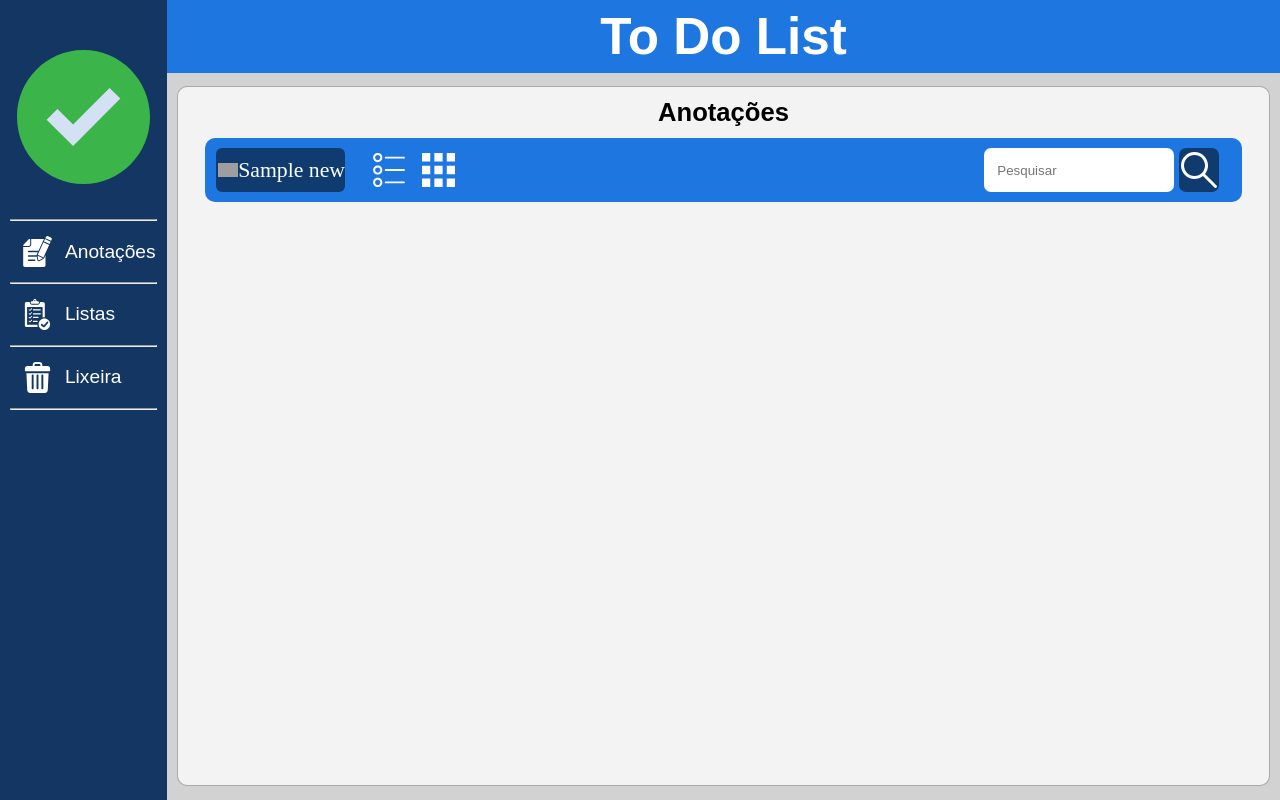
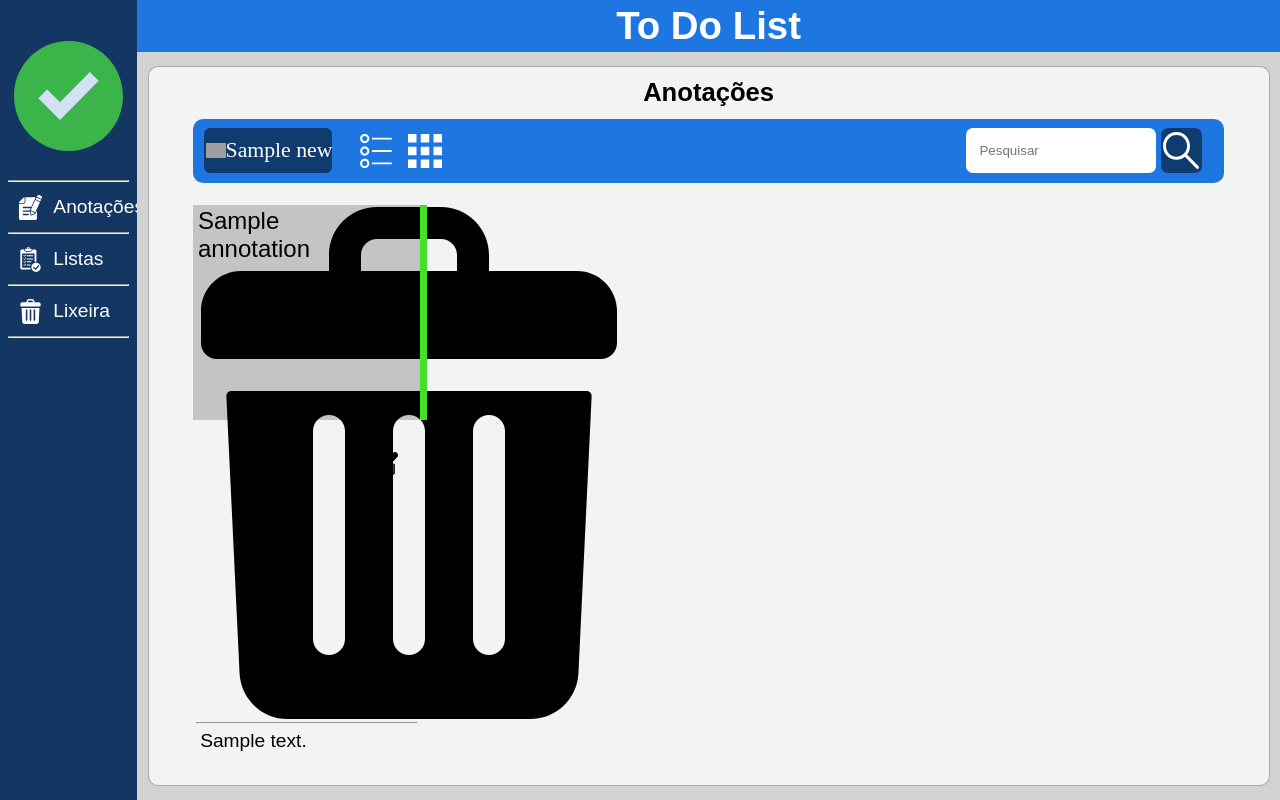
Before and after one commit to Weverton-Vitor/to-do-list, a Django app: template project/apps/annotations/templates/annotation_list.html in a window 1280 px wide. Run offline with Django 3.2, Linux system fonts and the light colour scheme; the template is opened without the code that fills it: most values are stand-ins (such as "Sample title", 1, 10 or a date in 2020); some web fonts are replaced; grey boxes are pictures that could not be loaded.

Commit message:
Listing the annotations

```diff
--- a/project/apps/annotations/templates/annotation_list.html
+++ b/project/apps/annotations/templates/annotation_list.html
@@ -14,6 +14,49 @@
 
 {% include "includes/search_bar.html" %}
 
+<div id='content'>
+    {% for annotation in annotations%}
+    <div id="annotation-container">
+
+        <div id="annotation-content">
+
+            <div id="annotation-header">
+
+                <p id="annotation-title">{{annotation.title}}</p>
+
+                <div id="annotation-options">
+                    <button  class="btn btn-option" title="Editar">
+                        <img src="{% static 'images/edit.svg' %}" alt="Editar">
+                    </button>
+
+                    <button class="btn btn-option"  title="Excluir">
+                        <img src="{% static 'images/trash-black.svg' %}" alt="Excluir">
+                    </button>
+                </div>
+
+            </div>
+
+            <hr id="line-options">
+
+            <div id="annotation-body">
+                <p>{{annotation.description}}</p>
+            </div>
+
+        </div>
+
+        {% if annotation.priority == 1 %}
+        <div id="status-bar" style='background: #8E0000'></div>
+        {% elif  annotation.priority == 2 %}
+        <div id="status-bar" style='background: #EDF201'></div>
+        {% else %}
+        <div id="status-bar" style='background: #44DE2B'></div>
+
+        {% endif %}
+
+    </div>
+    {% endfor %}
+</div>
+
 {% endblock content %}
 
 {% block js %}
--- a/project/apps/annotations/urls.py
+++ b/project/apps/annotations/urls.py
@@ -1,5 +1,8 @@
 from django.urls import path
+from project.apps.annotations import views
+
+app_name = 'annotations'
 
 urlpatterns = [
-
+    path('', views.ListAnnotation.as_view(), name='annotation_list')
 ]
--- a/project/apps/core/static/css/annotation_list_style.css
+++ b/project/apps/core/static/css/annotation_list_style.css
@@ -3,3 +3,90 @@
   margin: 1%;
   font-size: 2vw;
 }
+
+#content {
+  width: 95%;
+  height: 75%;
+  margin: auto;
+  padding-left: 3%;
+  margin-top: 2%;
+  display: flex;
+  flex-wrap: wrap;
+  flex-grow: 4;
+}
+
+#annotation-container {
+  background: #C4C4C4;
+  width: 22%;
+  height: 40%;
+  display: flex;
+  margin-right: 3%;
+}
+
+#annotation-content {
+  width: 95%;
+  height: 95%;
+  padding: 1%;
+  display: flex;
+  flex-direction: column;
+}
+
+#annotation-header {
+  width: 100%;
+  display: flex;
+  align-content: space-between;
+}
+
+#annotation-title {
+  margin-left: 1%;
+  font-size: 3vh;
+  width: 50%;
+}
+
+#annotation-options {
+  width: 50%;
+  display: flex;
+  align-content: center;
+  justify-content: end;
+}
+
+.btn-option {
+  width: 20%;
+  background: rgba(1,1,1,0)
+}
+
+.btn-option:hover {
+  width: 22%;
+  margin-bottom: 0px;
+}
+
+#line-options {
+  margin: 1% 0px;
+}
+
+#gradient-annotation-body {
+  width: 100%;
+  height: 100%;
+  z-index: 100;
+  position: relative;
+}
+
+#gradient-annotation-body:hover { background: rgb(142,0,0);
+  background: rgb(142,0,0);
+  background: linear-gradient(180deg, rgba(142,0,0,0.26232491287530635) 35%, rgba(142,0,0,0.9401960613346901) 69%, rgba(142,0,0,1) 100%, rgba(142,0,0,1) 100%);
+  cursor: pointer;
+}
+
+#annotation-body {
+  height: 70%;
+  margin: 2%;
+}
+
+#annotation-body p {
+  font-size: 2.4vh;
+}
+
+#status-bar {
+  height: 100%;
+  width: 5%;
+}
--- a/project/apps/core/static/css/base.css
+++ b/project/apps/core/static/css/base.css
@@ -5,7 +5,7 @@
 }
 
 body{
-  font-family: 'Rum Raisin', sans-serif
+  font-family: 'Rum Raisin', sans-serif;
 }
 
 :root{
@@ -23,7 +23,7 @@
 
 #sidebar {
   background: #133762;
-  width: 15%;
+  width: 12%;
   height: 100%;
 }
 
@@ -80,7 +80,7 @@
 
 header {
   width: 100%;
-  height: 10%;
+  height: 7%;
   background: #1e77e0;
   display: flex;
   justify-content: center;
@@ -89,7 +89,7 @@
 
 header h1 {
   color: #ffffff;
-  font-size: 4vw;
+  font-size: 3vw;
 }
 
 #main-content-container {
--- a/project/apps/core/static/css/search_bar_style.css
+++ b/project/apps/core/static/css/search_bar_style.css
@@ -1,6 +1,6 @@
 #search-bar {
   background: #1e77e0;
-  width: 95%;
+  width: 92%;
   height: 8vh;
   margin: auto;
   border-radius: 10px;
--- a/project/urls.py
+++ b/project/urls.py
@@ -14,11 +14,13 @@
     2. Add a URL to urlpatterns:  path('blog/', include('blog.urls'))
 """
 from django.contrib import admin
-from django.urls import path
+from django.urls import path, include
 from project.apps.core import views
+
 
 urlpatterns = [
     path('admin/', admin.site.urls),
     #path('', views.index.as_view(), name='index')
-    path('', views.index.as_view(), name='index')
+    path('', views.index.as_view(), name='index'),
+    path('Anotações/', include('project.apps.annotations.urls'))
 ]
```
Also changed, not shown: project/apps/annotations/views.py (+17 -1 lines), project/apps/core/views.py (+3 -9 lines), project/apps/core/static/images/edit.svg (added), project/apps/core/static/images/trash-black.svg (added).
